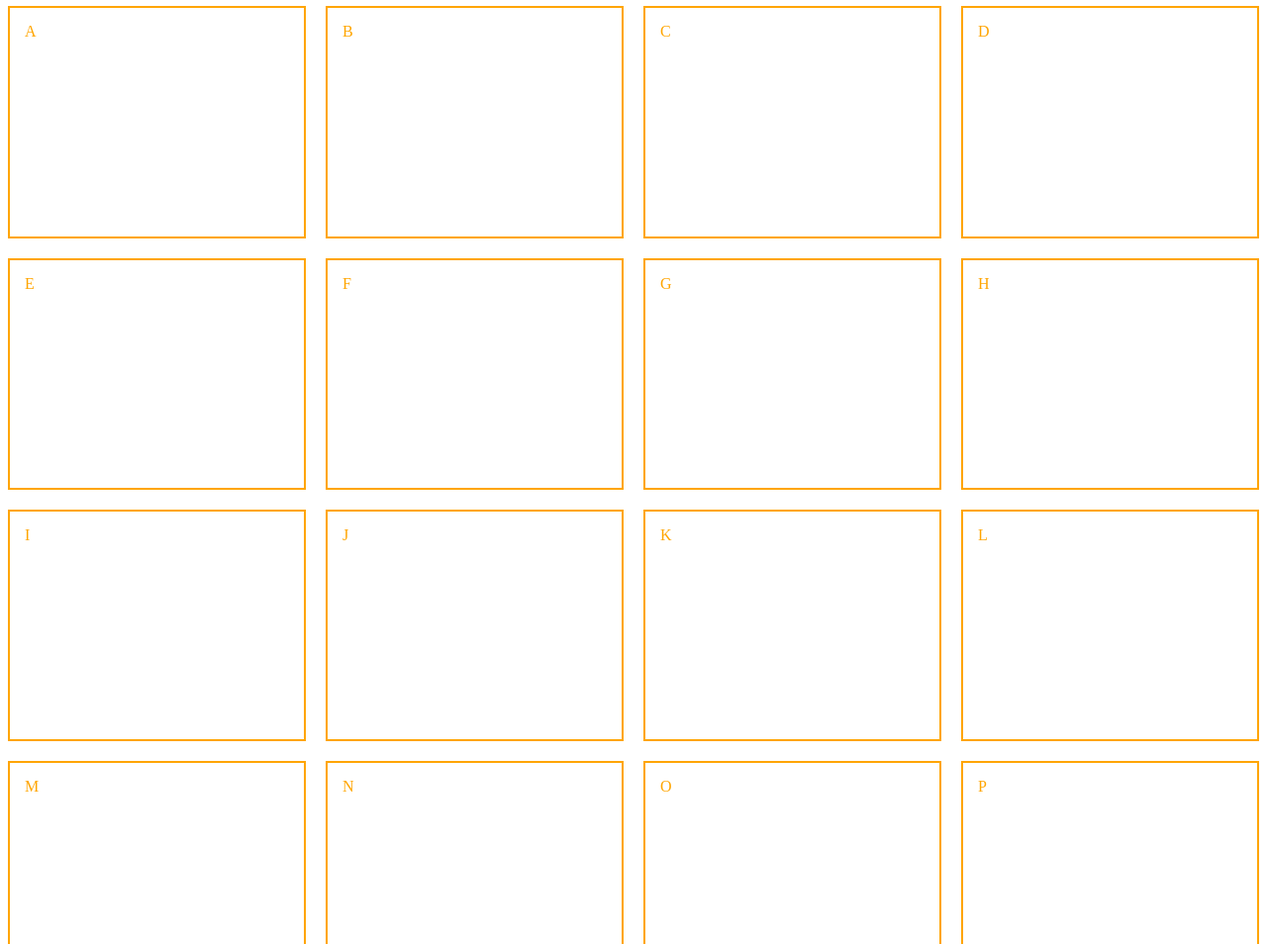
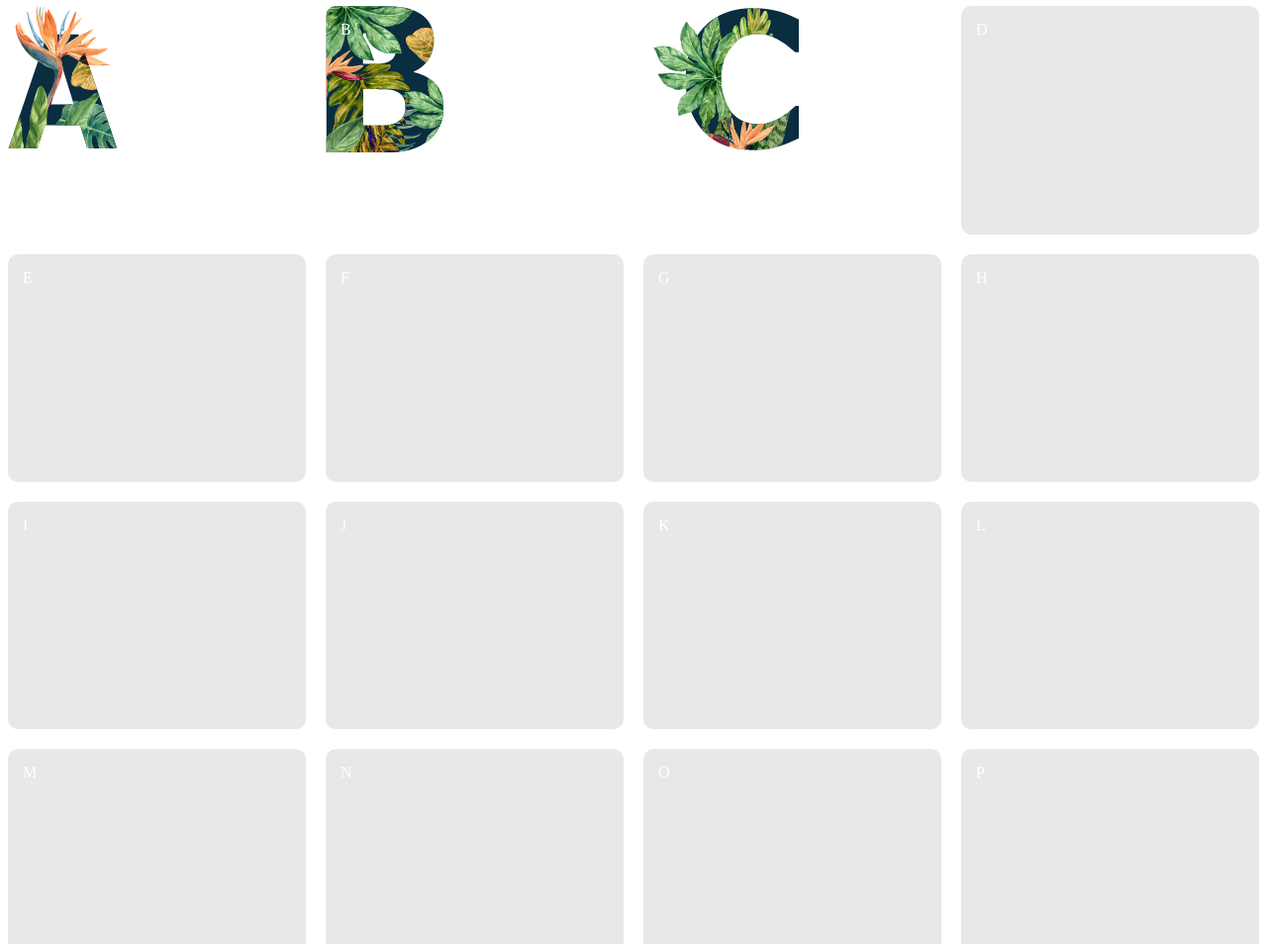
Before and after one commit to manonjosso/M1-WD-2019-2020-CSS-projet, a plain HTML site: page index2.html in a window 1280 px wide. Shown: the part 213-1167 px from the top of the page at 99% size. Drawn offline with Linux system fonts and the light colour scheme.

Commit message:
Nouvelle DA

```diff
--- a/index2.html
+++ b/index2.html
@@ -18,32 +18,32 @@
 
     <section class="grid">
       <div id="container">
-        <div class="box">A</div>
-        <div class="box">B</div>
-        <div class="box">C</div>
-        <div class="box">D</div>
-        <div class="box">E</div>
-        <div class="box">F</div>
-        <div class="box">G</div>
-        <div class="box">H</div>
-        <div class="box">I</div>
-        <div class="box">J</div>
-        <div class="box">K</div>
-        <div class="box">L</div>
-        <div class="box">M</div>
-        <div class="box">N</div>
-        <div class="box">O</div>
-        <div class="box">P</div>
-        <div class="box">Q</div>
-        <div class="box">R</div>
-        <div class="box">S</div>
-        <div class="box">T</div>
-        <div class="box">U</div>
-        <div class="box">V</div>
-        <div class="box">W</div>
-        <div class="box">X</div>
-        <div class="box">Y</div>
-        <div class="box">Z</div>
+        <div class="box" id="boxA">A</div>
+        <div class="box" id="boxB">B</div>
+        <div class="box" id="boxC">C</div>
+        <div class="box" id="boxD">D</div>
+        <div class="box" id="boxE">E</div>
+        <div class="box" id="boxF">F</div>
+        <div class="box" id="boxG">G</div>
+        <div class="box" id="boxH">H</div>
+        <div class="box" id="boxI">I</div>
+        <div class="box" id="boxJ">J</div>
+        <div class="box" id="boxK">K</div>
+        <div class="box" id="boxL">L</div>
+        <div class="box" id="boxM">M</div>
+        <div class="box" id="boxN">N</div>
+        <div class="box" id="boxO">O</div>
+        <div class="box" id="boxP">P</div>
+        <div class="box" id="boxQ">Q</div>
+        <div class="box" id="boxR">R</div>
+        <div class="box" id="boxS">S</div>
+        <div class="box" id="boxT">T</div>
+        <div class="box" id="boxU">U</div>
+        <div class="box" id="boxV">V</div>
+        <div class="box" id="boxW">W</div>
+        <div class="box" id="boxX">X</div>
+        <div class="box" id="boxY">Y</div>
+        <div class="box" id="boxX">Z</div>
       </div>
   </section>
 
--- a/styles/master.css
+++ b/styles/master.css
@@ -9,7 +9,7 @@ h2{
 }
 
 section {
-  border-bottom: 2px solid orange;
+  border-bottom: 2px solid #0A2D40;
   min-height: 65vh;
 }
 
@@ -18,7 +18,7 @@ section {
   line-height: 1.6;
   margin: 0;
   display: flex;
-  color: orange;
+  color: #0A2D40;
   transition: transform .4s cubic-bezier(.25, .1, .25, 1);
 }
 
@@ -54,7 +54,7 @@ section {
 }
 
 .header {
-  background: orange;
+  background: #0A2D40;
   width: 360px;
   padding: 0 20px;
   display:inline-block;
--- a/styles/master2.css
+++ b/styles/master2.css
@@ -3,16 +3,16 @@
 
 .return_btn{
   padding: 15px;
-  background-color: black;
+  background-color: #0A2D40;
   color: white;
-  border-radius: 25px;
+  border-radius: 5px;
   border: none;
   margin: 20px;
 }
 
 #title_abécédaire{
   text-align: center;
-  color: orange;
+  color: #0A2D40;
 }
 
 /* -------- Grid -------- */
@@ -23,9 +23,10 @@
   grid-gap: 20px;
 }
 .box{
-  background: white;
-  border: solid 2px orange;
-  color: orange;
+  background: #E8E8E8;
+  /* border: solid 2px orange; */
+  border-radius: 10px;
+  color: white;
   padding: 5%;
   height: 200px;
 }
@@ -54,3 +55,18 @@ header{
 #btn_grid:focus, #btn_flex:focus{
   background-color: black;
 }
+
+/* -------------- IMGS -------------- */
+
+#boxA{
+  background: url("../images/lettreA.png");
+  background-repeat: no-repeat;
+}
+#boxB{
+  background: url("../images/lettreB.png");
+  background-repeat: no-repeat;
+}
+#boxC{
+  background: url("../images/lettreC.png");
+  background-repeat: no-repeat;
+}
```
Also changed, not shown: images/lettreA.png (added), images/lettreB.png (added), images/lettreC.png (added), images/tropical-alphabet/License free.txt (added), images/tropical-alphabet/License premium.txt (added), 3 other files.
